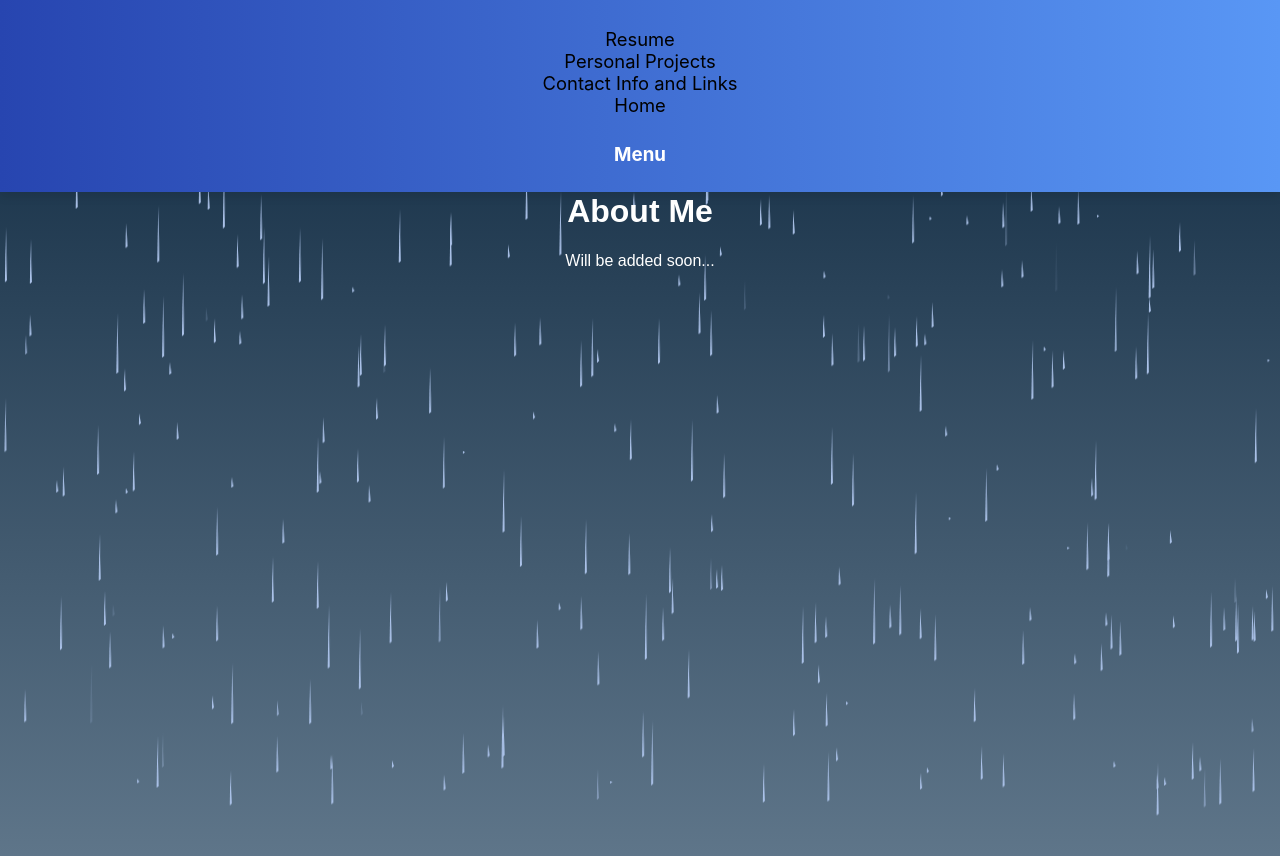
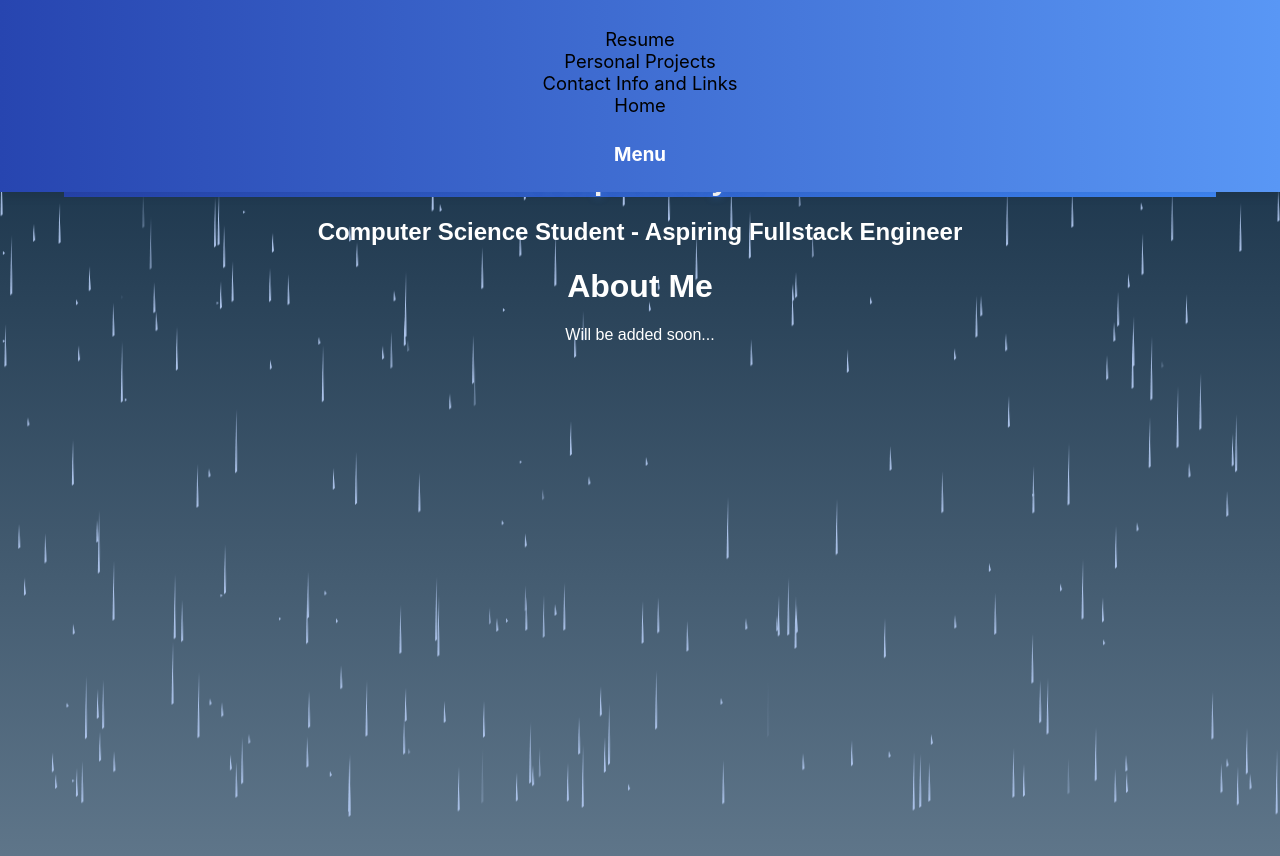
Before and after one commit to jjforsyth15/Website, a React (Create React App) app in the folder personal-website/: page /Home in a window 1280 px wide. Shown: the top 856 px of the page. Built offline with nearby package versions, Linux system fonts and the light colour scheme.

Commit message:
Added tab icon

```diff
--- a/personal-website/public/index.html
+++ b/personal-website/public/index.html
@@ -2,7 +2,7 @@
 <html lang="en">
   <head>
     <meta charset="utf-8" />
-    <link rel="icon" href="%PUBLIC_URL%/favicon.ico" />
+    <link rel="icon" href="%PUBLIC_URL%/JF_Logo2.jpg" />
     <meta name="viewport" content="width=device-width, initial-scale=1" />
     <meta name="theme-color" content="#000000" />
     <meta
--- a/personal-website/src/Pages/Home.scss
+++ b/personal-website/src/Pages/Home.scss
@@ -42,6 +42,7 @@
 }
 
 .home-title {
+    margin-top: 3em;
     color: #fff;
     background: linear-gradient(to right, #2745b0, #408afb);
     text-align: center;
```
Also changed, not shown: personal-website/public/JF Logo.jpg (added), personal-website/public/JF_Logo2.jpg (added).
